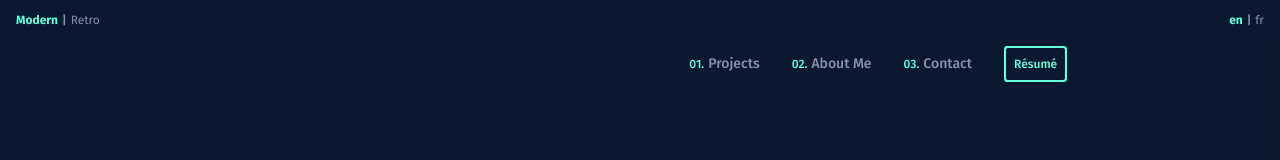
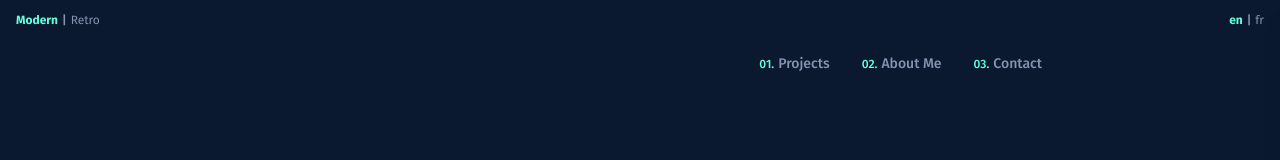
Before and after one commit to ousiruon/portfolio, a Next.js app: page / in a window 1280 px wide. Shown: the top 160 px of the page. Built offline with nearby package versions, Linux system fonts and the light colour scheme.

Commit message:
Remove Resume PDF

```diff
--- a/src/app/@header/Header.tsx
+++ b/src/app/@header/Header.tsx
@@ -35,7 +35,7 @@ const Header = () => {
       important: boolean;
     }[]
   >([]);
-  const [hoverResume, setHoverResume] = useState(false);
+  // const [hoverResume, setHoverResume] = useState(false);
   useEffect(() => {
     if (isEn) {
       setHeaderContent(menuContent.en);
@@ -156,7 +156,7 @@ const Header = () => {
                       </a>
                     </>
                   )}
-                  {single.name === "Résumé" && (
+                  {/*single.name === "Résumé" && (
                     <motion.a
                       target="_blank"
                       rel="noopener noreferrer"
@@ -187,7 +187,7 @@ const Header = () => {
                         </>
                       )}
                     </motion.a>
-                  )}
+                  )*/}
                 </li>
               ))}
             </ul>
@@ -203,8 +203,10 @@ const Header = () => {
             </div>
           </div>
           {isOpen && (
-            <div                 onClick={() => dispatch(setOpen())}
-            className="fixed top-0 left-0 w-full h-full backdrop-blur-xs blur-xs bg-white/3 z-40"></div>
+            <div
+              onClick={() => dispatch(setOpen())}
+              className="fixed top-0 left-0 w-full h-full backdrop-blur-xs blur-xs bg-white/3 z-40"
+            ></div>
           )}
           <motion.nav
             initial={{ x: "100%" }}
@@ -253,7 +255,7 @@ const Header = () => {
                       <a
                         href={single.path}
                         onClick={() => {
-                          dispatch(setOpen())
+                          dispatch(setOpen());
                         }}
                         className={`text-decoration-none transition-colors ease-in duration-300 ${
                           isModern
@@ -265,7 +267,7 @@ const Header = () => {
                       </a>
                     </>
                   )}
-                  {single.name === "Résumé" && (
+                  {/*single.name === "Résumé" && (
                     <motion.a
                       href={single.path}
                       target="_blank"
@@ -287,7 +289,7 @@ const Header = () => {
                         </>
                       )}
                     </motion.a>
-                  )}
+                  )*/}
                 </li>
               ))}
             </ul>
```
